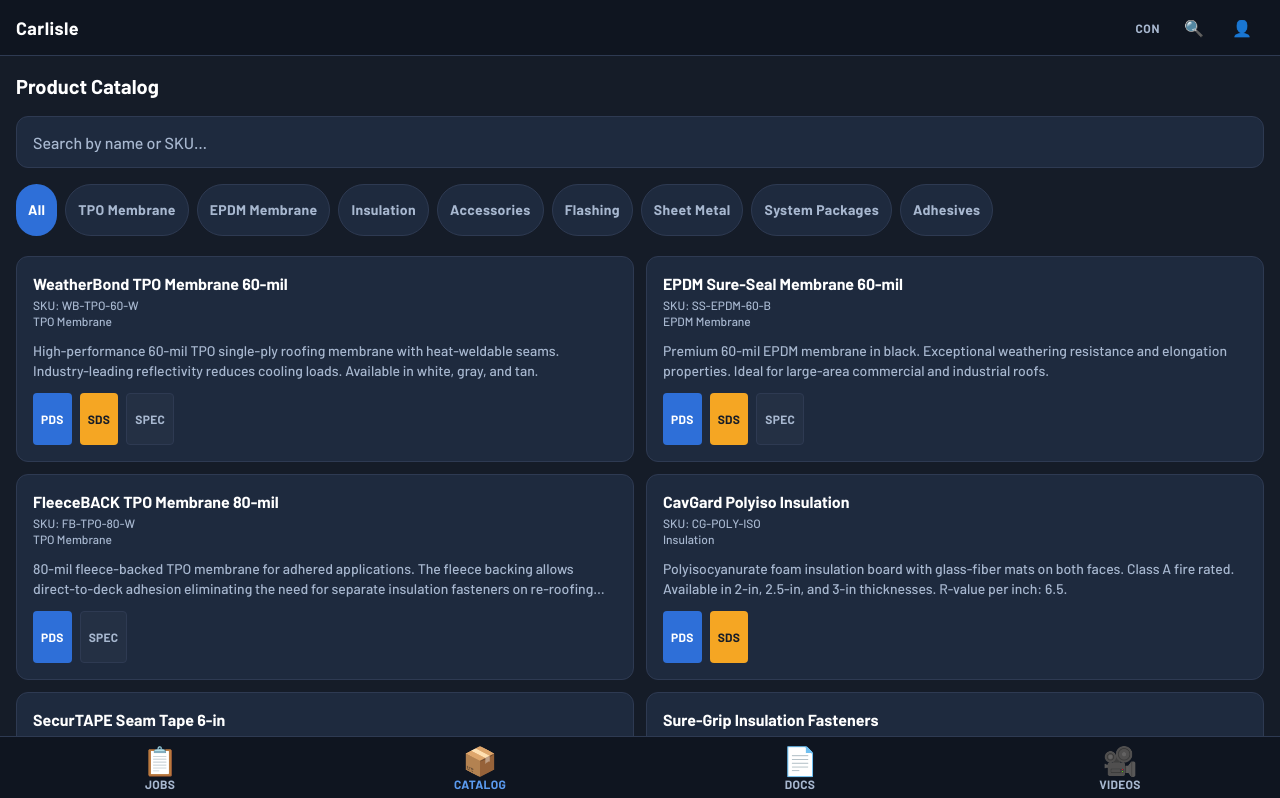
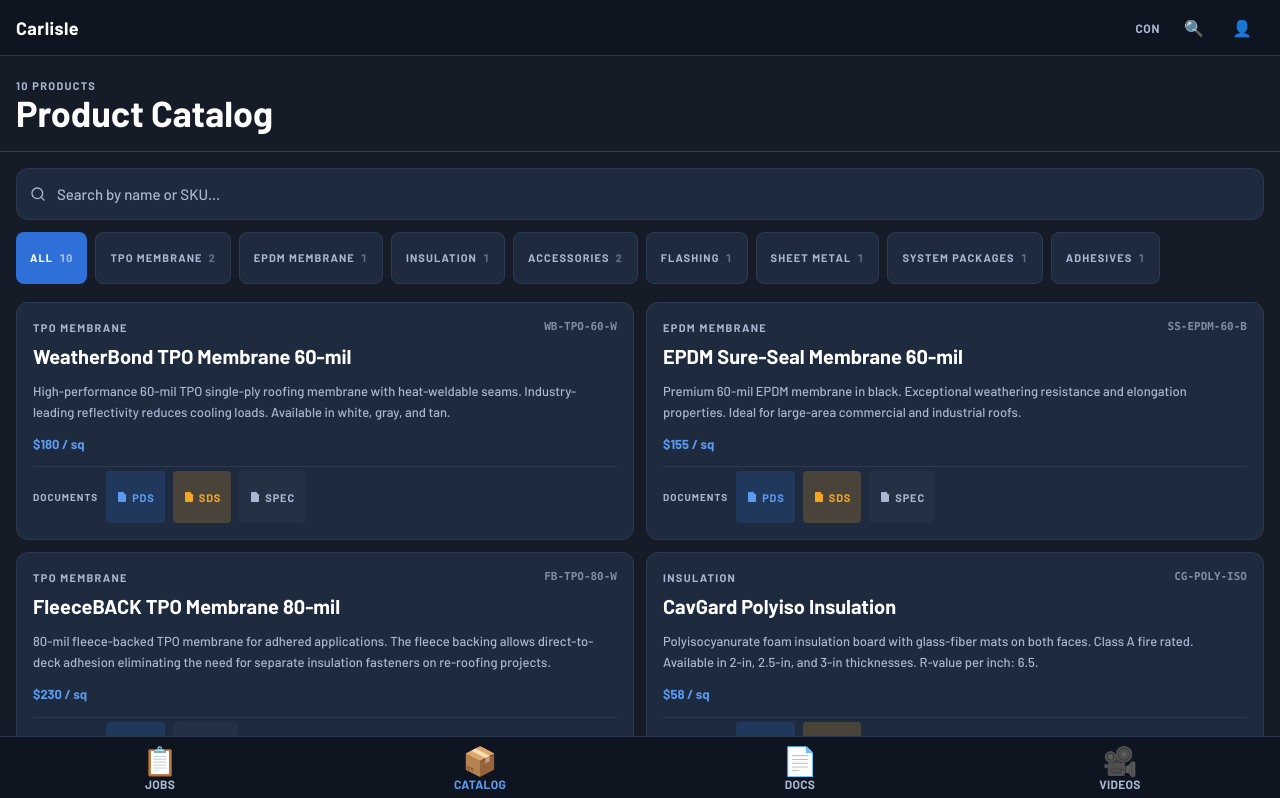
Before and after one commit to kmcconnell4/Protogen_Academy_300_Contractor_App, a Vue app: page /catalog in a window 1280 px wide. Shown: the top 798 px of the page. Built offline with nearby package versions, Linux system fonts and the light colour scheme.

Commit message:
Created product catalog and product cards

```diff
--- a/src/components/products/ProductCard.vue
+++ b/src/components/products/ProductCard.vue
@@ -1,11 +1,9 @@
 <script setup>
 import { useI18n } from 'vue-i18n'
-import { useRouter } from 'vue-router'
 import { useRecentlyViewed } from '@/composables/useRecentlyViewed'
 import documents from '@/data/documents.json'
 
 const { t } = useI18n()
-const router = useRouter()
 const { addItem } = useRecentlyViewed()
 
 const props = defineProps({
@@ -14,13 +12,22 @@ const props = defineProps({
 
 const productDocs = documents.filter((d) => props.product.documentIds.includes(d.id))
 
-const docTypeBadge = {
-  PDS:  'bg-interactive text-white',
-  SDS:  'bg-amber text-bg',
-  Spec: 'bg-surface-alt text-text-secondary border border-border',
+// Solid-fill only; PDS = blue, SDS = amber, Spec = surface-alt
+// No outlined badges per design system
+const docTypeConfig = {
+  PDS:  { cls: 'bg-interactive/20 text-highlight',       label: 'PDS' },
+  SDS:  { cls: 'bg-amber/20 text-amber',                 label: 'SDS' },
+  Spec: { cls: 'bg-surface-alt text-text-secondary',     label: 'Spec' },
 }
 
-function trackAndNavigate() {
+function formatPrice(price, unit) {
+  const formatted = price < 1
+    ? `$${price.toFixed(2)}`
+    : `$${price.toLocaleString('en-US', { minimumFractionDigits: 0, maximumFractionDigits: 2 })}`
+  return `${formatted} / ${unit}`
+}
+
+function track() {
   addItem({
     id: props.product.id,
     type: 'product',
@@ -33,27 +40,65 @@ function trackAndNavigate() {
 
 <template>
   <div
-    class="bg-surface border border-border rounded-xl p-4 flex flex-col gap-3 cursor-pointer"
-    @click="trackAndNavigate"
+    role="article"
+    class="bg-surface border border-border rounded-xl p-4 flex flex-col gap-3 cursor-pointer active:bg-surface-alt transition-colors"
+    @click="track"
   >
-    <div>
-      <p class="text-white font-bold text-base leading-snug">{{ product.name }}</p>
-      <p class="text-text-secondary text-xs mt-0.5">{{ t('catalog.sku') }}: {{ product.sku }}</p>
-      <p class="text-text-secondary text-xs">{{ product.category }}</p>
+
+    <!-- Category + SKU meta row -->
+    <div class="flex items-center justify-between gap-2">
+      <span class="text-[11px] font-[700] uppercase tracking-[0.12em] text-text-secondary leading-none truncate">
+        {{ product.category }}
+      </span>
+      <span class="text-[11px] font-[600] text-text-secondary/70 shrink-0 font-mono">
+        {{ product.sku }}
+      </span>
     </div>
-    <p class="text-text-secondary text-sm line-clamp-2">{{ product.description }}</p>
-    <div class="flex items-center gap-2 flex-wrap">
+
+    <!-- Product name — Big Shoulders Display, authoritative -->
+    <h3
+      class="text-white font-[800] leading-tight text-[1.25rem] -mt-1"
+      style="font-family: var(--font-heading);"
+    >
+      {{ product.name }}
+    </h3>
+
+    <!-- Description — 3-line clamp -->
+    <p class="text-text-secondary text-[13px] leading-relaxed line-clamp-3">
+      {{ product.description }}
+    </p>
+
+    <!-- Price -->
+    <p class="text-highlight text-[13px] font-[700]">
+      {{ formatPrice(product.pricePerUnit, product.unit) }}
+    </p>
+
+    <!-- Document links — solid chips, open in new tab -->
+    <div v-if="productDocs.length" class="flex items-center gap-2 flex-wrap pt-1 border-t border-border">
+      <span class="text-[10px] font-[700] uppercase tracking-[0.1em] text-text-secondary">
+        {{ t('catalog.documents') }}
+      </span>
       <a
         v-for="doc in productDocs"
         :key="doc.id"
         :href="doc.fileUrl"
+        :title="doc.name"
         target="_blank"
         rel="noopener noreferrer"
-        :class="['inline-flex items-center px-2 py-1 rounded text-xs font-bold uppercase tracking-wide', docTypeBadge[doc.type]]"
+        :class="[
+          'inline-flex items-center gap-1 h-[28px] px-2.5 rounded text-[11px] font-[700] uppercase tracking-[0.08em] leading-none transition-opacity hover:opacity-80',
+          docTypeConfig[doc.type]?.cls ?? 'bg-surface-alt text-text-secondary',
+        ]"
         @click.stop
       >
-        {{ t(`catalog.doc_types.${doc.type}`) }}
+        <!-- Mini document icon -->
+        <svg class="w-3 h-3 shrink-0" viewBox="0 0 24 24" fill="currentColor" aria-hidden="true">
+          <path d="M14 2H6a2 2 0 00-2 2v16a2 2 0 002 2h12a2 2 0 002-2V8l-6-6z" />
+          <path d="M14 2v6h6" fill="none" stroke="currentColor" stroke-width="1.5" stroke-linecap="round" stroke-linejoin="round" />
+        </svg>
+        {{ docTypeConfig[doc.type]?.label ?? doc.type }}
       </a>
     </div>
+
   </div>
 </template>
--- a/src/views/ProductCatalogView.vue
+++ b/src/views/ProductCatalogView.vue
@@ -20,46 +20,105 @@ const filtered = computed(() => {
     list = list.filter(
       (p) =>
         p.name.toLowerCase().includes(q) ||
-        p.sku.toLowerCase().includes(q)
+        p.sku.toLowerCase().includes(q) ||
+        p.tags.some((tag) => tag.toLowerCase().includes(q)),
     )
   }
   return list
 })
+
+const categoryCounts = computed(() =>
+  Object.fromEntries(CATEGORIES.map((c) => [c, products.filter((p) => p.category === c).length])),
+)
 </script>
 
 <template>
-  <main class="flex flex-col gap-4 pb-24 px-4 pt-4">
-    <h1 class="text-xl font-bold text-white">{{ t('catalog.title') }}</h1>
+  <main class="flex flex-col pb-24">
 
-    <!-- Search input -->
+    <!-- Page header -->
+    <div class="px-4 pt-6 pb-5 border-b border-border">
+      <p class="text-[11px] font-[700] uppercase tracking-[0.12em] text-text-secondary mb-1 leading-none">
+        {{ filtered.length }}&nbsp;{{ filtered.length === 1 ? 'product' : 'products' }}
+      </p>
+      <h1
+        class="text-[2.25rem] font-[800] text-white leading-none"
+        style="font-family: var(--font-heading);"
+      >
+        {{ t('catalog.title') }}
+      </h1>
+    </div>
+
+    <div class="px-4 pt-4 flex flex-col gap-3">
+
+      <!-- Search -->
+      <div class="relative">
+        <svg
+          class="absolute left-3.5 top-1/2 -translate-y-1/2 w-4 h-4 text-text-secondary pointer-events-none"
+          viewBox="0 0 24 24"
+          fill="none"
+          stroke="currentColor"
+          stroke-width="2"
+          stroke-linecap="round"
+          stroke-linejoin="round"
+          aria-hidden="true"
+        >
+          <circle cx="11" cy="11" r="8" />
+          <path d="M21 21l-4.35-4.35" />
+        </svg>
         <input
           v-model="searchQuery"
           type="search"
           :placeholder="t('catalog.search_placeholder')"
-      class="w-full h-[52px] px-4 rounded-xl bg-surface border border-border text-white placeholder:text-text-secondary text-base focus:outline-none focus:border-highlight"
+          class="w-full h-[52px] pl-10 pr-4 rounded-xl bg-surface border border-border text-white placeholder:text-text-secondary text-[15px] font-[500] focus:outline-none focus:border-highlight transition-colors"
         />
+      </div>
 
       <!-- Category filter chips -->
-    <div class="flex gap-2 overflow-x-auto pb-1 no-scrollbar">
+      <div class="flex gap-2 overflow-x-auto pb-0.5 no-scrollbar -mx-4 px-4">
         <button
-        v-for="cat in ['All', ...CATEGORIES]"
+          :class="[
+            'shrink-0 h-[40px] px-3.5 rounded-lg text-[11px] font-[700] uppercase tracking-[0.1em] transition-colors',
+            activeCategory === 'All'
+              ? 'bg-interactive text-white'
+              : 'bg-surface text-text-secondary border border-border',
+          ]"
+          @click="activeCategory = 'All'"
+        >
+          {{ t('catalog.filter_all') }}
+          <span :class="['ml-1.5 tabular-nums', activeCategory === 'All' ? 'text-white/60' : 'text-text-secondary/50']">
+            {{ products.length }}
+          </span>
+        </button>
+
+        <button
+          v-for="cat in CATEGORIES"
           :key="cat"
           :class="[
-          'shrink-0 px-3 py-1.5 rounded-full text-sm font-bold tracking-wide transition-colors',
+            'shrink-0 h-[40px] px-3.5 rounded-lg text-[11px] font-[700] uppercase tracking-[0.1em] transition-colors',
             activeCategory === cat
               ? 'bg-interactive text-white'
               : 'bg-surface text-text-secondary border border-border',
           ]"
           @click="activeCategory = cat"
         >
-        {{ cat === 'All' ? t('catalog.filter_all') : cat }}
+          {{ cat }}
+          <span :class="['ml-1.5 tabular-nums', activeCategory === cat ? 'text-white/60' : 'text-text-secondary/50']">
+            {{ categoryCounts[cat] }}
+          </span>
         </button>
       </div>
 
-    <!-- Product grid -->
+    </div>
+
+    <!-- Product list — single column on mobile, 2-col on tablet+ -->
+    <div class="px-4 mt-4">
       <div v-if="filtered.length" class="grid grid-cols-1 gap-3 sm:grid-cols-2">
         <ProductCard v-for="product in filtered" :key="product.id" :product="product" />
       </div>
-    <p v-else class="text-text-secondary text-center py-8">{{ t('catalog.no_products') }}</p>
+      <p v-else class="text-text-secondary text-center py-12 text-[15px]">
+        {{ t('catalog.no_products') }}
+      </p>
+    </div>
+
   </main>
 </template>
```
Lines whose indentation alone changed are shown as unchanged.
